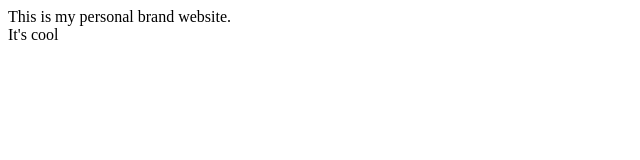
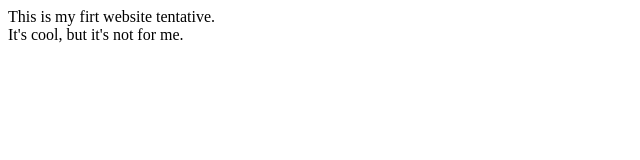
Before and after one commit to zbochis/personalbrand, a plain HTML site: page index.html in a window 1280 px wide. Shown: the whole page, without its empty margins (0-640 px from the left). Drawn offline with Linux system fonts and the light colour scheme.

Commit message:
Update index.html

```diff
--- a/index.html
+++ b/index.html
@@ -7,8 +7,8 @@
     <title>My personal brand</title>
   </head>
   <body>
-    This is my personal brand website.
+    This is my firt website tentative.
     <br />
-    It's cool
+    It's cool, but it's not for me.
   </body>
 </html>
```
